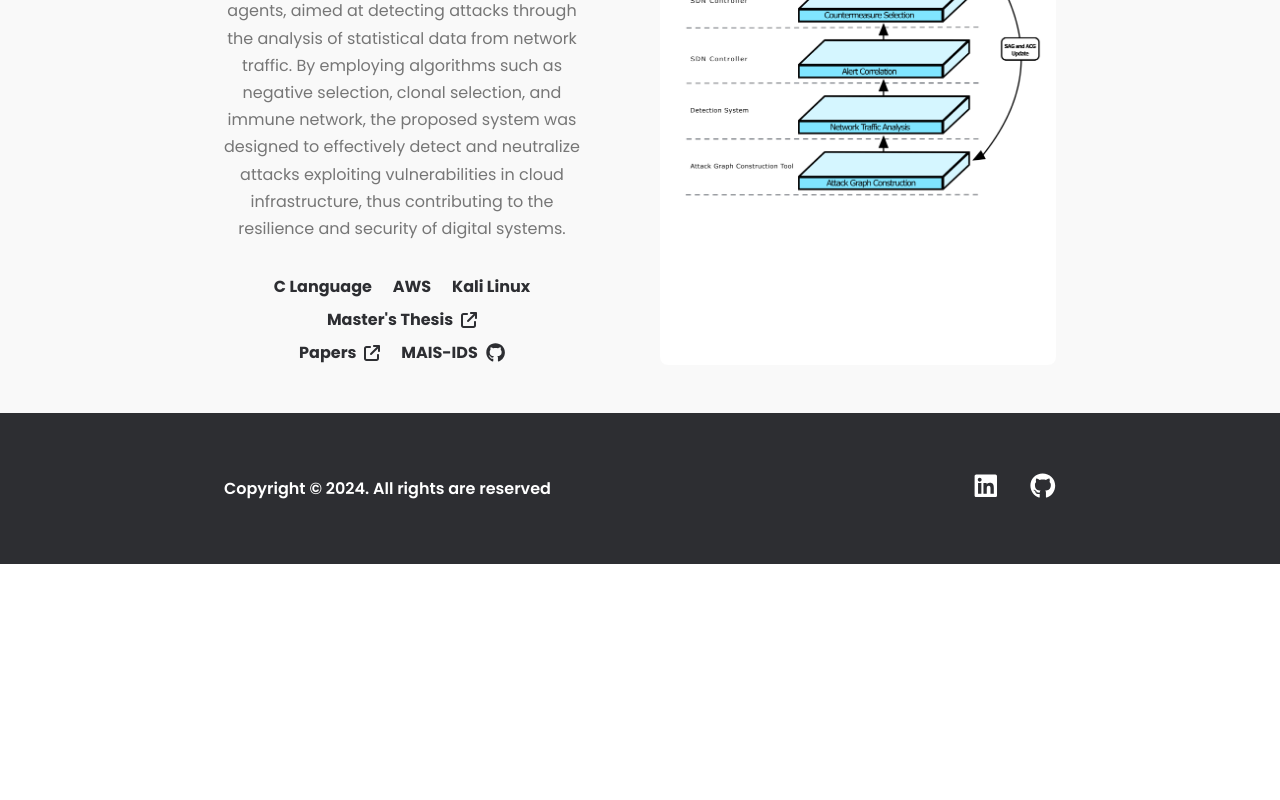
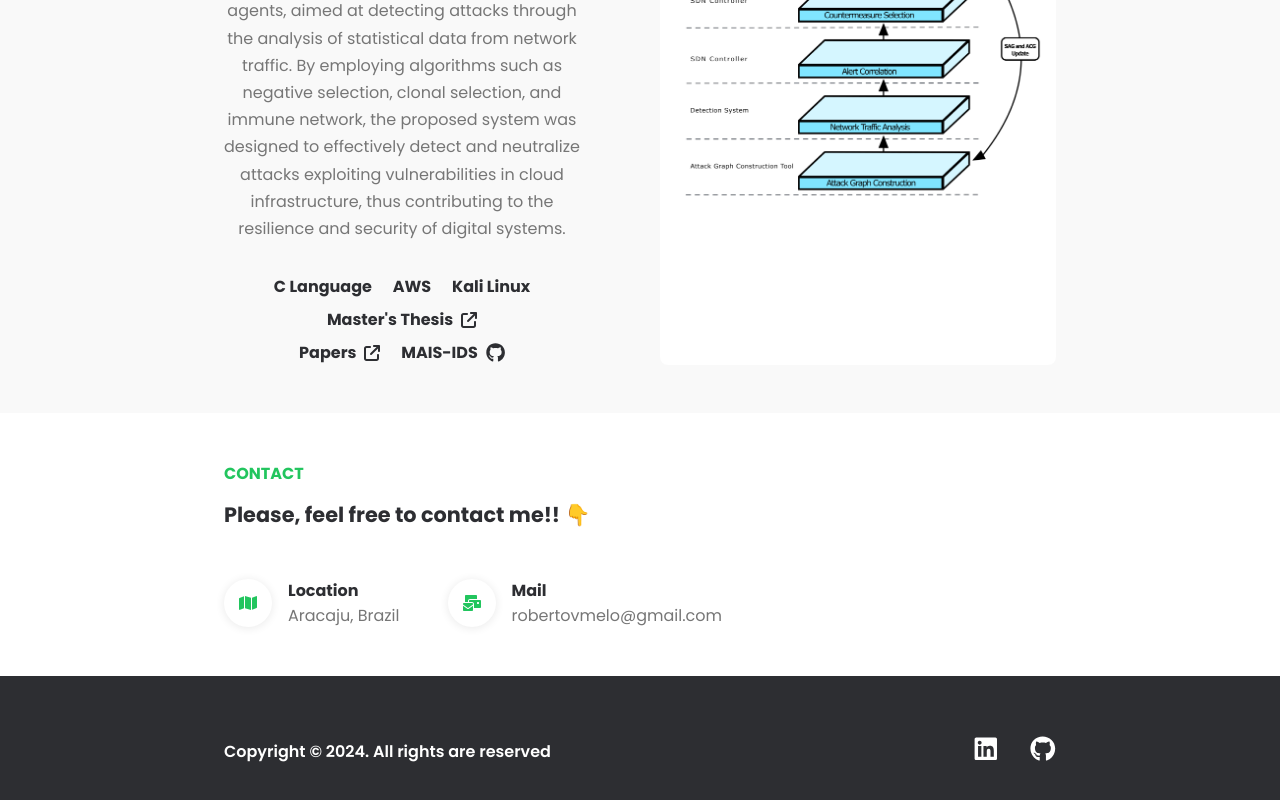
Before and after one commit to rvmelo/my-portfolio, a React (Vite) app: page / in a window 1280 px wide. Shown: the part 4582-5382 px from the top of the page. Before the commit the page ends 5146 px from the top, so only its background shows below. Built offline with nearby package versions, Linux system fonts and the light colour scheme.

Commit message:
feat: add contact session

```diff
--- a/src/components/styles.ts
+++ b/src/components/styles.ts
@@ -2,6 +2,7 @@ import styled from 'styled-components'
 
 export const ContentContainer = styled.div`
   max-width: 65vw;
+  width: 100%;
   margin: 0 auto;
   padding: 3rem 0;
 
--- a/src/locale/english.json
+++ b/src/locale/english.json
@@ -19,7 +19,10 @@
     "MasterProjectDescription": "Master's project focused on detecting attacks in cloud environments. This project was implemented in the C language and grounded in the principles of immunology, alert correlation, and programmable networks. The developed project consists of a detection system based on distributed agents, aimed at detecting attacks through the analysis of statistical data from network traffic. By employing algorithms such as negative selection, clonal selection, and immune network, the proposed system was designed to effectively detect and neutralize attacks exploiting vulnerabilities in cloud infrastructure, thus contributing to the resilience and security of digital systems.",
     "CLanguage": "C Language",
     "MasterThesis": "Master's Thesis",
-    "Papers": "Papers"
+    "Papers": "Papers",
+    "ContactMessage": "Please, feel free to contact me!! 👇",
+    "Location": "Location",
+    "Mail": "Mail"
 
   }
 }
--- a/src/locale/portuguese.json
+++ b/src/locale/portuguese.json
@@ -19,7 +19,9 @@
     "MasterProjectDescription": "Projeto de mestrado com foco na detecção de ataques no ambiente da nuvem. Esse projeto foi implementado na linguagem C e embasado nos princípios de imunologia, correlação de alertas e redes programáveis. O Projeto desenvolvido consiste em um sistema de detecção baseado em agentes distribuídos, com a finalidade de detectar ataques por meio da analise de dados estatísticos do tráfego de rede. Empregando algoritmos como seleção negativa, seleção clonal e rede imune, o sistema proposto foi concebido para detectar e neutralizar eficazmente ataques que explorem vulnerabilidades na infraestrutura da nuvem, contribuindo assim para a robustez e segurança dos sistemas digitais.",
     "CLanguage": "Linguagem C",
     "MasterThesis": "Dissertação de Mestrado",
-    "Papers": "Artigos"
-
+    "Papers": "Artigos",
+    "ContactMessage": "Sinta-se a vontade para entrar em contato!! 👇",
+    "Location": "Localização",
+    "Mail": "E-Mail"
   }
 }
--- /dev/null
+++ b/src/pages/home/contact/index.tsx
@@ -0,0 +1,48 @@
+import React from 'react'
+import { ContentContainer } from '../../../components/styles'
+import { faMailBulk, faMap } from '@fortawesome/free-solid-svg-icons'
+import { FontAwesomeIcon } from '@fortawesome/react-fontawesome'
+import {
+  ContactContainer,
+  HeaderContainer,
+  IconWrapper,
+  ItemInfo,
+  LocationContainer,
+  LocationItem,
+} from './styles'
+import { useTranslation } from 'react-i18next'
+
+export const Contact: React.FC = () => {
+  const { t } = useTranslation()
+
+  return (
+    <ContentContainer>
+      <ContactContainer>
+        <HeaderContainer>
+          <h2>{t('Contact').toUpperCase()}</h2>
+          <h1>{t('ContactMessage')}</h1>
+        </HeaderContainer>
+        <LocationContainer>
+          <LocationItem>
+            <IconWrapper>
+              <FontAwesomeIcon className="githubIcon" icon={faMap} />
+            </IconWrapper>
+            <ItemInfo>
+              <h2>{t('Location')}</h2>
+              <span>Aracaju, Brazil</span>
+            </ItemInfo>
+          </LocationItem>
+          <LocationItem>
+            <IconWrapper>
+              <FontAwesomeIcon className="githubIcon" icon={faMailBulk} />
+            </IconWrapper>
+            <ItemInfo>
+              <h2>{t('Mail')}</h2>
+              <span>robertovmelo@gmail.com</span>
+            </ItemInfo>
+          </LocationItem>
+        </LocationContainer>
+      </ContactContainer>
+    </ContentContainer>
+  )
+}
--- /dev/null
+++ b/src/pages/home/contact/styles.ts
@@ -0,0 +1,103 @@
+import styled from 'styled-components'
+
+export const ContactContainer = styled.div`
+  display: flex;
+  flex-direction: column;
+  gap: 3rem;
+  max-width: 65vw;
+  width: 100%;
+
+  margin: 0 auto;
+`
+
+export const HeaderContainer = styled.div`
+  display: flex;
+  flex-direction: column;
+  gap: 0.8rem;
+
+  h2 {
+    color: ${({ theme }) => theme.colors.primary};
+    font-size: ${({ theme }) => theme.fonts.m};
+    font-weight: 700;
+  }
+
+  h1 {
+    color: ${({ theme }) => theme.colors.title};
+    font-size: ${({ theme }) => theme.fonts.m2};
+    font-weight: 700;
+  }
+
+  @media (max-width: 950px) {
+    h2 {
+      text-align: center;
+    }
+
+    h1 {
+      text-align: center;
+    }
+  }
+`
+
+export const LocationContainer = styled.div`
+  display: flex;
+  flex-direction: row;
+  align-items: center;
+  gap: 3rem;
+
+  @media (max-width: 950px) {
+    flex-direction: column;
+  }
+`
+
+export const LocationItem = styled.div`
+  display: flex;
+  flex-direction: row;
+  align-items: center;
+  gap: 1rem;
+
+  @media (max-width: 950px) {
+    flex-direction: column;
+
+    h2 {
+      text-align: center;
+    }
+
+    span {
+      text-align: center;
+    }
+  }
+`
+
+export const IconWrapper = styled.div`
+  display: flex;
+  align-items: center;
+  justify-content: center;
+
+  border-radius: 100%;
+
+  background: ${({ theme }) => theme.colors.background};
+
+  box-shadow: 0 1px 10px rgba(0, 0, 0, 0.09);
+  position: relative;
+
+  width: 3rem;
+  height: 3rem;
+
+  svg {
+    color: ${({ theme }) => theme.colors.primary};
+  }
+`
+
+export const ItemInfo = styled.div`
+  h2 {
+    color: ${({ theme }) => theme.colors.title};
+    font-size: ${({ theme }) => theme.fonts.m};
+    font-weight: 700;
+  }
+
+  span {
+    color: ${({ theme }) => theme.colors.text};
+    font-size: ${({ theme }) => theme.fonts.m};
+    font-weight: 400;
+  }
+`
--- a/src/pages/home/index.tsx
+++ b/src/pages/home/index.tsx
@@ -4,6 +4,7 @@ import { HomeContainer } from './styles'
 import { Intro } from './intro'
 import { About } from './about'
 import { Portfolio } from './portfolio'
+import { Contact } from './contact'
 
 export const Home: React.FC = () => {
   return (
@@ -12,6 +13,7 @@ export const Home: React.FC = () => {
         <Intro />
         <About />
         <Portfolio />
+        <Contact />
       </HomeContainer>
     </Layout>
   )
--- a/src/pages/home/portfolio/index.tsx
+++ b/src/pages/home/portfolio/index.tsx
@@ -34,6 +34,7 @@ export const Portfolio: React.FC = () => {
             <StackContainer>
               <span>React Native</span>
               <span>NodeJS</span>
+              <span>AWS</span>
             </StackContainer>
             <LinkContainer>
               <a
```
